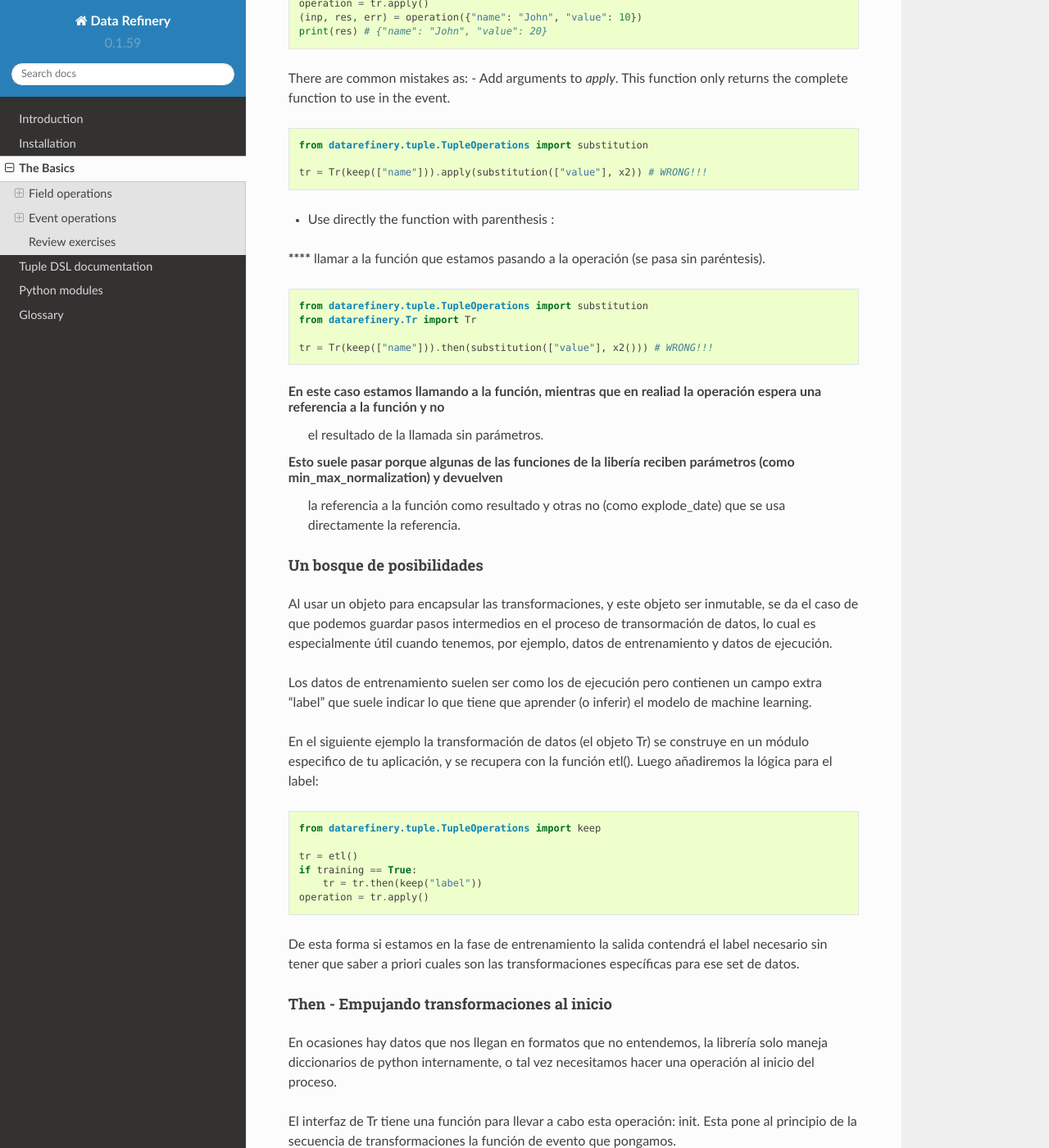
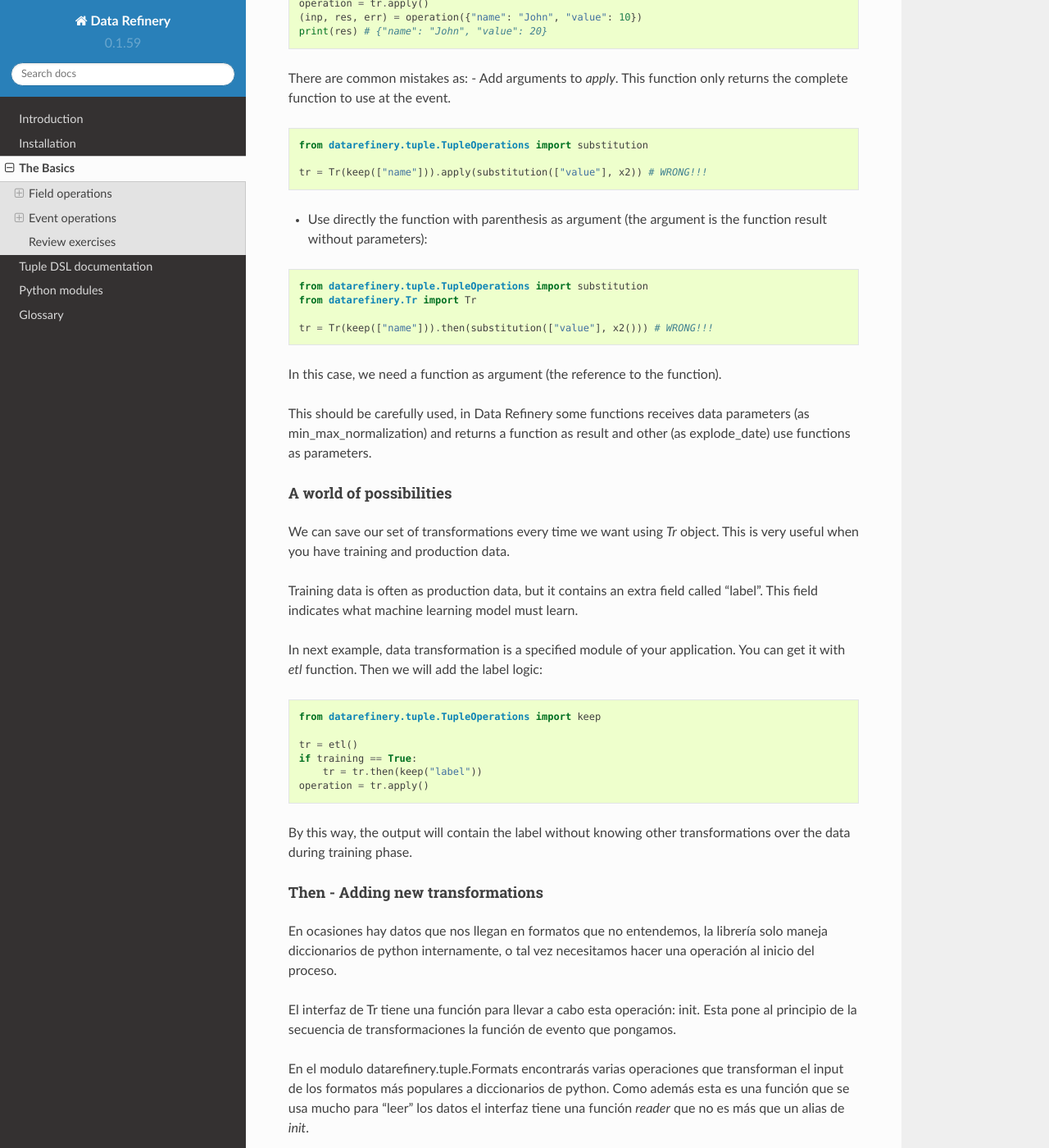
Before and after one commit to BBVA/data-refinery, a Sphinx documentation site: the page built from docs/source/thebasics.rst, in a window 1280 px wide and 1400 px high, scrolled down 11738 px. Shown: the whole window at 82% size. Built offline with Sphinx 7.4.7 and the Read the Docs theme 2.0.0, drawn with Linux system fonts in a browser that asks for light colours.

Commit message:
Some translations

```diff
--- a/docs/source/thebasics.rst
+++ b/docs/source/thebasics.rst
@@ -607,7 +607,7 @@
     print(res) # {"name": "John", "value": 20}
 
 There are common mistakes as:
-- Add arguments to *apply*. This function only returns the complete function to use in the event.
+- Add arguments to *apply*. This function only returns the complete function to use at the event.
 
 .. code-block:: python
 
@@ -615,8 +615,7 @@
 
     tr = Tr(keep(["name"])).apply(substitution(["value"], x2)) # WRONG!!!
 
-- Use directly the function with parenthesis :
-******** llamar a la función que estamos pasando a la operación (se pasa sin paréntesis).
+- Use directly the function with parenthesis as argument (the argument is the function result without parameters):
 
 .. code-block:: python
 
@@ -625,26 +624,22 @@
 
     tr = Tr(keep(["name"])).then(substitution(["value"], x2())) # WRONG!!!
 
+In this case, we need a function as argument (the reference to the function).
 
+This should be carefully used, in Data Refinery some functions receives data parameters (as min_max_normalization) and
+returns a function as result and other (as explode_date) use functions as parameters.
 
-En este caso estamos llamando a la función, mientras que en realiad la operación espera una referencia a la función y no
- el resultado de la llamada sin parámetros.
+A world of possibilities
+........................
 
-Esto suele pasar porque algunas de las funciones de la libería reciben parámetros (como min_max_normalization) y devuelven
- la referencia a la función como resultado y otras no (como explode_date) que se usa directamente la referencia.
+We can save our set of transformations every time we want using *Tr* object. This is very useful when you have training
+and production data.
 
-Un bosque de posibilidades
-..........................
+Training data is often as production data, but it contains an extra field called "label". This field indicates what
+machine learning model must learn.
 
-Al usar un objeto para encapsular las transformaciones, y este objeto ser inmutable, se da el caso de que podemos guardar
-pasos intermedios en el proceso de transormación de datos, lo cual es especialmente útil cuando tenemos, por ejemplo,
-datos de entrenamiento y datos de ejecución.
-
-Los datos de entrenamiento suelen ser como los de ejecución pero contienen un campo extra "label" que suele indicar lo
-que tiene que aprender (o inferir) el modelo de machine learning.
-
-En el siguiente ejemplo la transformación de datos (el objeto Tr) se construye en un módulo especifico de tu aplicación,
-y se recupera con la función etl(). Luego añadiremos la lógica para el label:
+In next example, data transformation is a specified module of your application. You can get it with *etl* function.
+Then we will add the label logic:
 
 .. code-block:: python
 
@@ -655,11 +650,10 @@
         tr = tr.then(keep("label"))
     operation = tr.apply()
 
-De esta forma si estamos en la fase de entrenamiento la salida contendrá el label necesario sin tener que saber a priori
-cuales son las transformaciones específicas para ese set de datos.
+By this way, the output will contain the label without knowing other transformations over the data during training phase.
 
-Then - Empujando transformaciones al inicio
-...........................................
+Then - Adding new transformations
+.................................
 
 En ocasiones hay datos que nos llegan en formatos que no entendemos, la librería solo maneja diccionarios de python
 internamente, o tal vez necesitamos hacer una operación al inicio del proceso.
```
